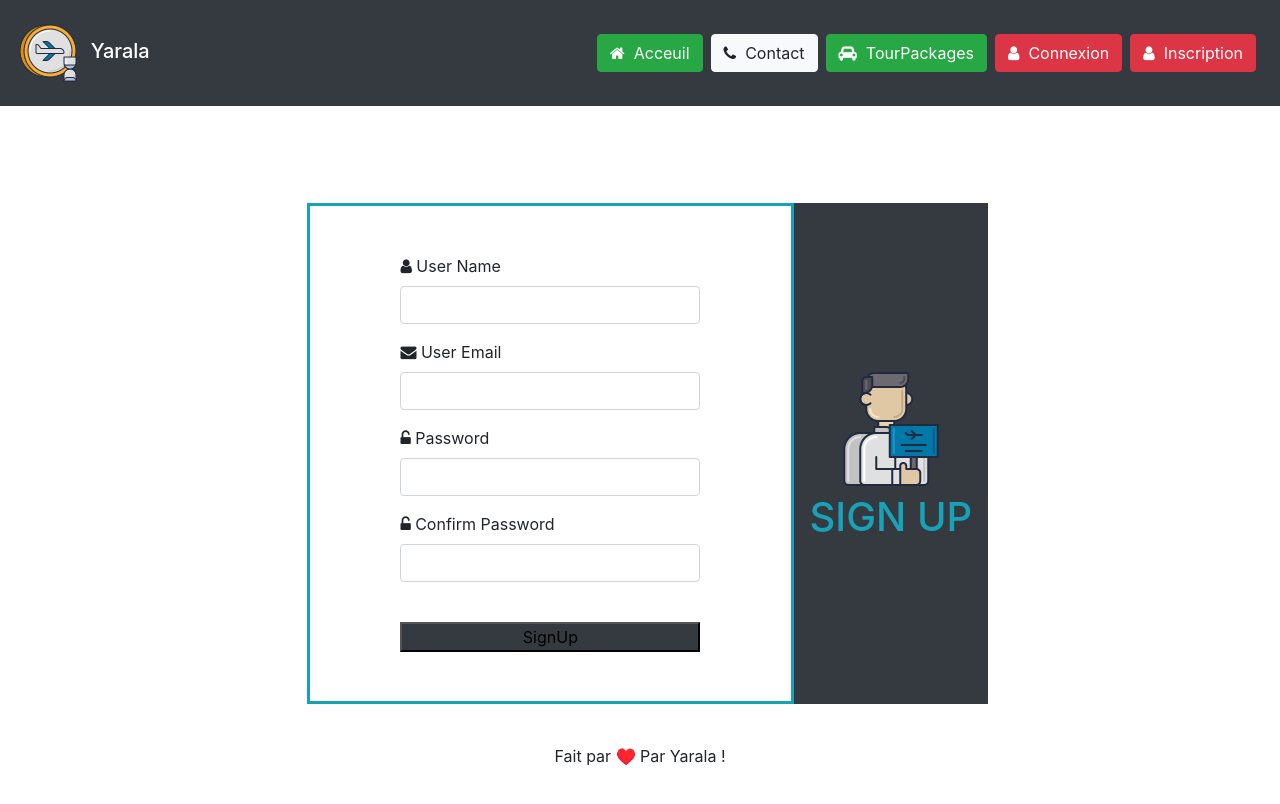
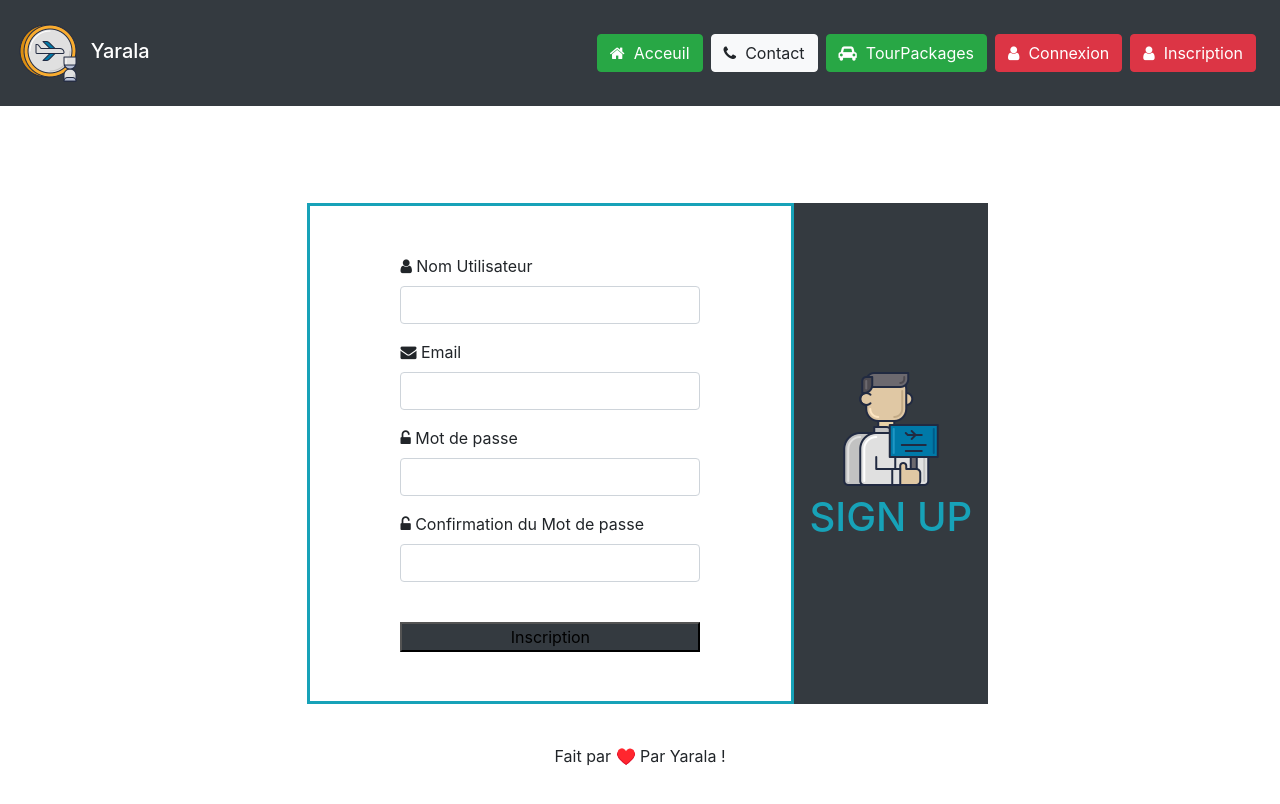
Before and after one commit to CoudaCode/myapp, a React (Create React App) app: page /signup in a window 1280 px wide. Shown: the top 804 px of the page. Built offline with nearby package versions, Linux system fonts and the light colour scheme.

Commit message:
Update SignUpForm.jsx

```diff
--- a/src/components/signup/SignUpForm.jsx
+++ b/src/components/signup/SignUpForm.jsx
@@ -126,7 +126,7 @@ class SignUpForm extends Component {
           <form onSubmit={this.formSubmitHandler}>
             <div className="form-group">
               <label>
-                <i className="fa fa-user" aria-hidden="true"></i>&nbsp;User Name
+                <i className="fa fa-user" aria-hidden="true"></i>&nbsp;Nom Utilisateur
               </label>
               <input
                 type="text"
@@ -143,8 +143,7 @@ class SignUpForm extends Component {
 
             <div className="form-group">
               <label htmlFor="exampleInputEmail1">
-                <i className="fa fa-envelope" aria-hidden="true"></i>&nbsp;User
-                Email
+                <i className="fa fa-envelope" aria-hidden="true"></i>&nbsp;Email
               </label>
               <input
                 name="userEmail"
@@ -158,7 +157,7 @@ class SignUpForm extends Component {
             <div className="form-group">
               <label htmlFor="exampleInputPassword1">
                 <i className="fa fa-unlock-alt" aria-hidden="true"></i>
-                &nbsp;Password
+                &nbsp;Mot de passe
               </label>
               <input
                 type="password"
@@ -175,8 +174,8 @@ class SignUpForm extends Component {
             </div>
             <div className="form-group">
               <label htmlFor="exampleInputPassword1">
-                <i className="fa fa-unlock-alt" aria-hidden="true"></i>&nbsp;Confirm
-                Password
+                <i className="fa fa-unlock-alt" aria-hidden="true"></i>&nbsp;Confirmation du
+                Mot de passe
               </label>
               <input
                 name="conPassword"
@@ -194,7 +193,7 @@ class SignUpForm extends Component {
             <br></br>
 
             <button type="submit" className="btn-submit">
-              SignUp
+            Inscription
             </button>
           </form>
         </div>
```
